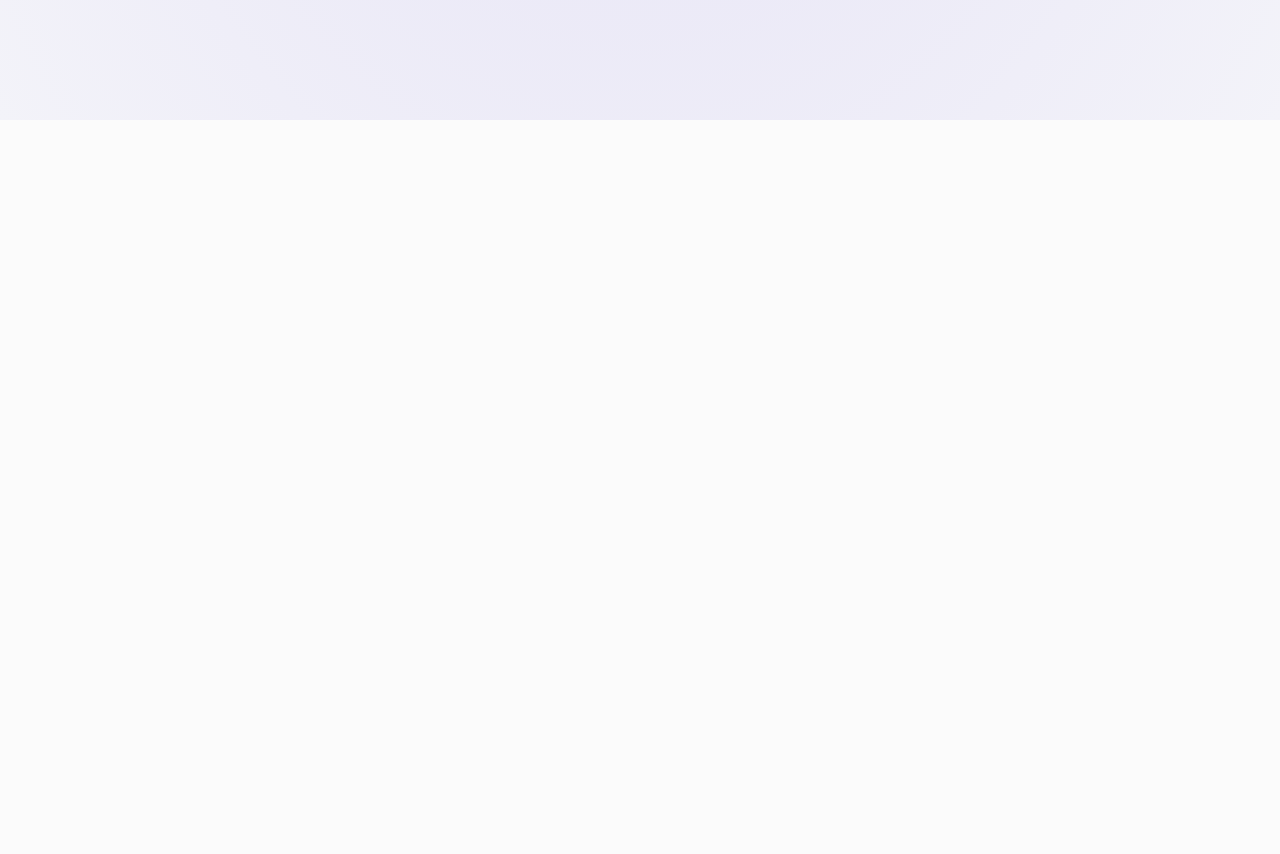
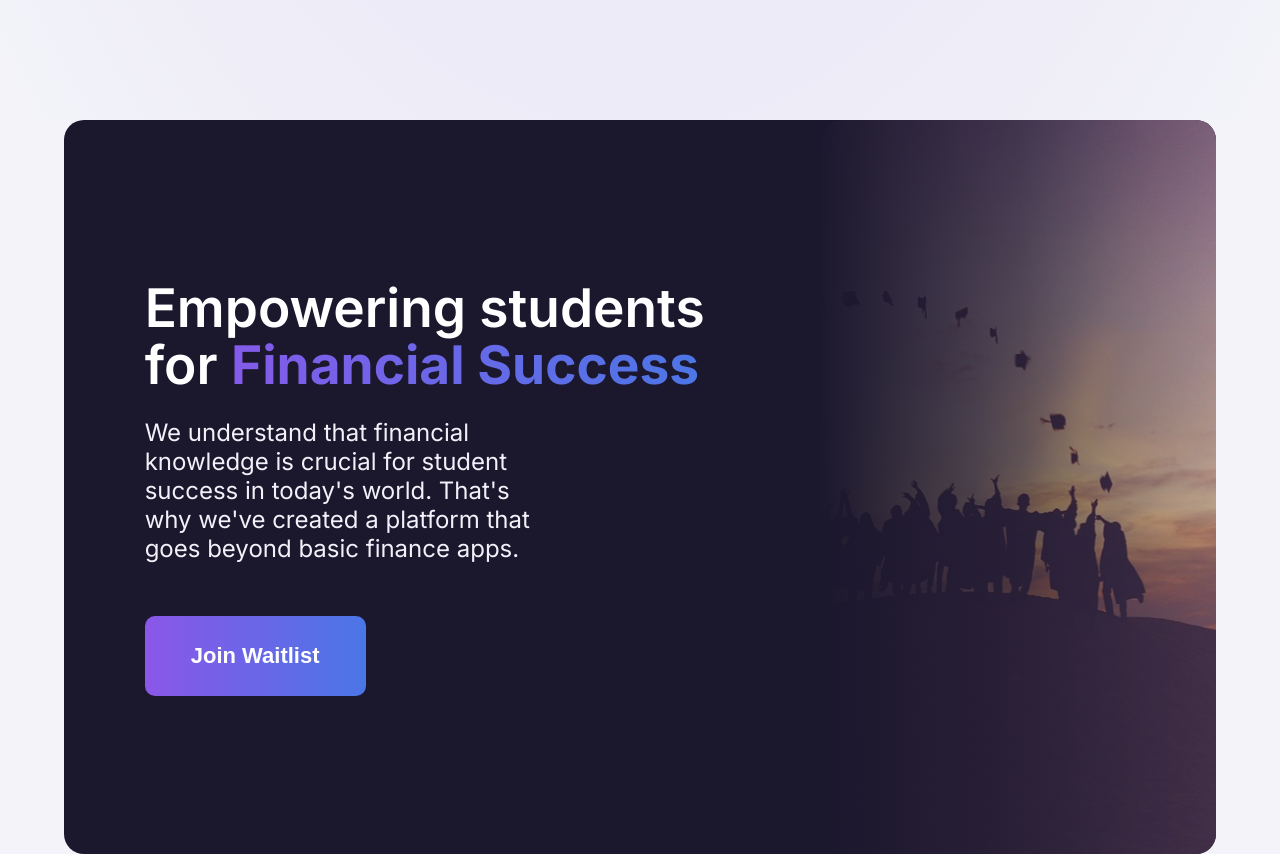
Before and after one commit to mzakrzewska1/SitipayWaitlist, a React (Vite) app: page / in a window 1280 px wide. Shown: the part 3200-4054 px from the top of the page. Before the commit the page ends 3320 px from the top, so only its background shows below. Built offline with nearby package versions, Linux system fonts and the light colour scheme.

Commit message:
add EmpoweringStudents component

```diff
--- a/src/App.jsx
+++ b/src/App.jsx
@@ -3,7 +3,7 @@ import './App.css';
 import NavBar from './components/Navbar/NavBar.jsx';
 import Opening from './components/Opening/Opening';
 import Features from './components/Features/Features';
-// import EmpoweringStudents from './components/EmpoweringStudents.jsx/EmpoweringStudents';
+import EmpoweringStudents from './components/EmpoweringStudents/EmpoweringStudents';
 // import WhySitipay from './components/WhySitipay/WhySitipay';
 // import Testimonials from './components/Testimonials/Testimonials'
 // import Timeline from './components/Timeline/Timeline';
@@ -17,9 +17,10 @@ function App() {
       <NavBar />
       <Opening />
       <Features />
+      <EmpoweringStudents />
       {/*
 
-      <EmpoweringStudents />
+
       <WhySitipay />
       <Testimonials />
       <Timeline />
--- /dev/null
+++ b/src/components/Button-Join/ButtonJoin.jsx
@@ -0,0 +1,12 @@
+import React from 'react'
+import './buttonJoin.css'
+
+const ButtonJoin = () => {
+  return (
+      <div>
+          <button className='btn-join' type="submit">Join Waitlist</button>
+    </div>
+  )
+}
+
+export default ButtonJoin
--- /dev/null
+++ b/src/components/Button-Join/buttonJoin.css
@@ -0,0 +1,19 @@
+.btn-join {
+    border-radius: 10px;
+    background: linear-gradient(90deg, #8B57E9 0%, #4A76E6 100%);
+    width: 221px;
+    height: 80px;
+    color: #FFF;
+    text-align: center;
+    font-size: 22px;
+    font-weight: 600;
+    border-style: none;
+}
+
+@media (max-width: 1024px) {
+ .btn-join {
+    width: 160px;
+    height: 60px;
+    font-size: 16px;
+ }
+}
--- /dev/null
+++ b/src/components/EmpoweringStudents/EmpoweringStudents.css
@@ -0,0 +1,124 @@
+.main-empower {
+    display: flex;
+    justify-content: center;
+    align-items: center;
+    background-color: #F3F3F9;
+}
+
+.emp-content {
+    width: 100%;
+    height: 715px;
+    background-image: linear-gradient(180deg, #1B172D 40%, rgba(27, 23, 45, 0.00) 100%), url('../../img/studentsEmpowering.svg');
+    background-size:200%;
+    background-position-x: 30%;
+    background-repeat: no-repeat;
+    display: flex;
+    justify-content: center;
+    align-items: start;
+    padding-top: 25%;
+}
+
+/*left div with txt*/
+
+.emp-left {
+    display: flex;
+    flex-direction: column;
+    text-align: center;
+    justify-content: center;
+    align-items: center;
+}
+
+.emp-left >h1 {
+    color: #FFF;
+    font-size: 27px;
+    font-style: normal;
+    font-weight: 700;
+    line-height: 34px;
+    margin: 0;
+    padding-bottom: 75px;
+}
+
+.emp-left>h1 >span {
+    background: linear-gradient(90deg, #845BE9 0%, #4C76E6 100%);
+    background-clip: text;
+    -webkit-background-clip: text;
+    -webkit-text-fill-color: transparent;
+    font-size: 28px;
+    font-weight: 900;
+}
+
+.emp-left > p {
+    text-align: center;
+    color: #F2F1F9;
+    font-size: 20px;
+    font-weight: 500;
+    line-height: normal;
+    padding-bottom: 53px;
+    display: flex;
+    flex-wrap: wrap;
+    width: 65%;
+}
+
+#div-img {
+    width: 0;
+}
+
+@media (min-width: 1000px) {
+
+    .emp-content {
+        height: 734px;
+        width: 90%;
+        background-color: #1B172D;
+        background-image: none;
+        border-radius: 20px;
+        align-items: center;
+        gap: 4%;
+        padding-top: 0;
+    }
+
+    .emp-left{
+        display: flex;
+        flex-direction: column;
+        text-align: start;
+        justify-content: center;
+        align-items: start;
+        padding-left: 7%;
+    }
+
+    .emp-left>h1 {
+        font-size: 53.207px;
+        font-weight: 590;
+        line-height: 57.464px;
+        padding-bottom: 24px;
+    }
+
+    .emp-left>h1>span {
+        font-size: 53.207px;
+        font-weight: 700;
+    }
+
+    .emp-left>p {
+        font-size: 24px;
+        font-weight: 400;
+        text-align: start;
+    }
+
+    #div-img {
+        width: 100%;
+        border-radius: 20px;
+    }
+
+    .emp-img {
+        display: flex;
+        position: relative;
+        z-index: 0;
+        background-image: linear-gradient(89deg, #1B172D 1.04%, rgba(27, 23, 45, 0.60) 51.56%, rgba(27, 23, 45, 0.00) 100%), url('../../img/studentsEmpowering.svg');
+        background-size: cover;
+        background-repeat: no-repeat;
+        height: 500px;
+        width: 100%;
+        height: 734px;
+        border-radius: 20px;
+    }
+
+}
--- /dev/null
+++ b/src/components/EmpoweringStudents/EmpoweringStudents.jsx
@@ -0,0 +1,23 @@
+import React from 'react'
+import './EmpoweringStudents.css'
+import ButtonJoin from '../Button-Join/ButtonJoin'
+
+const EmpoweringStudents = () => {
+  return (
+    <div className='main-empower'>
+          <div className='emp-content'>
+              <div className='emp-left'>
+                  <h1>Empowering students for <span>Financial Success</span></h1>
+                  <p>We understand that financial knowledge is crucial for student success in today's world. That's why we've created a platform that goes beyond basic finance apps.
+                  </p>
+                  <ButtonJoin className="btn-media" />
+              </div>
+              <div id="div-img">
+                  <div className="emp-img" alt="studentsEmpowering"></div>
+              </div>
+          </div>
+    </div>
+  )
+}
+
+export default EmpoweringStudents
```
